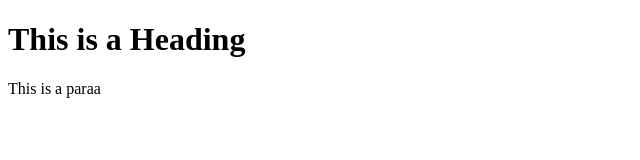
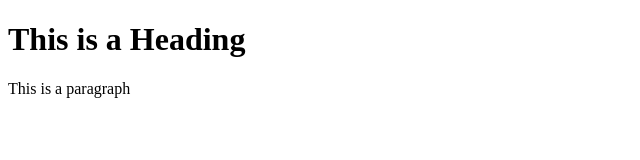
Before and after one commit to tnkhanh/tnkhanh.github.io, a plain HTML site: page index.html in a window 1280 px wide. Shown: the full height of the page, 0-640 px from the left. Drawn offline with Linux system fonts and the light colour scheme.

Commit message:
paragraph

```diff
--- a/index.html
+++ b/index.html
@@ -6,7 +6,7 @@
 <body>
 
 <h1>This is a Heading</h1>
-<p>This is a paraa</p>
+<p>This is a paragraph</p>
 
 </body>
 </html>
```
